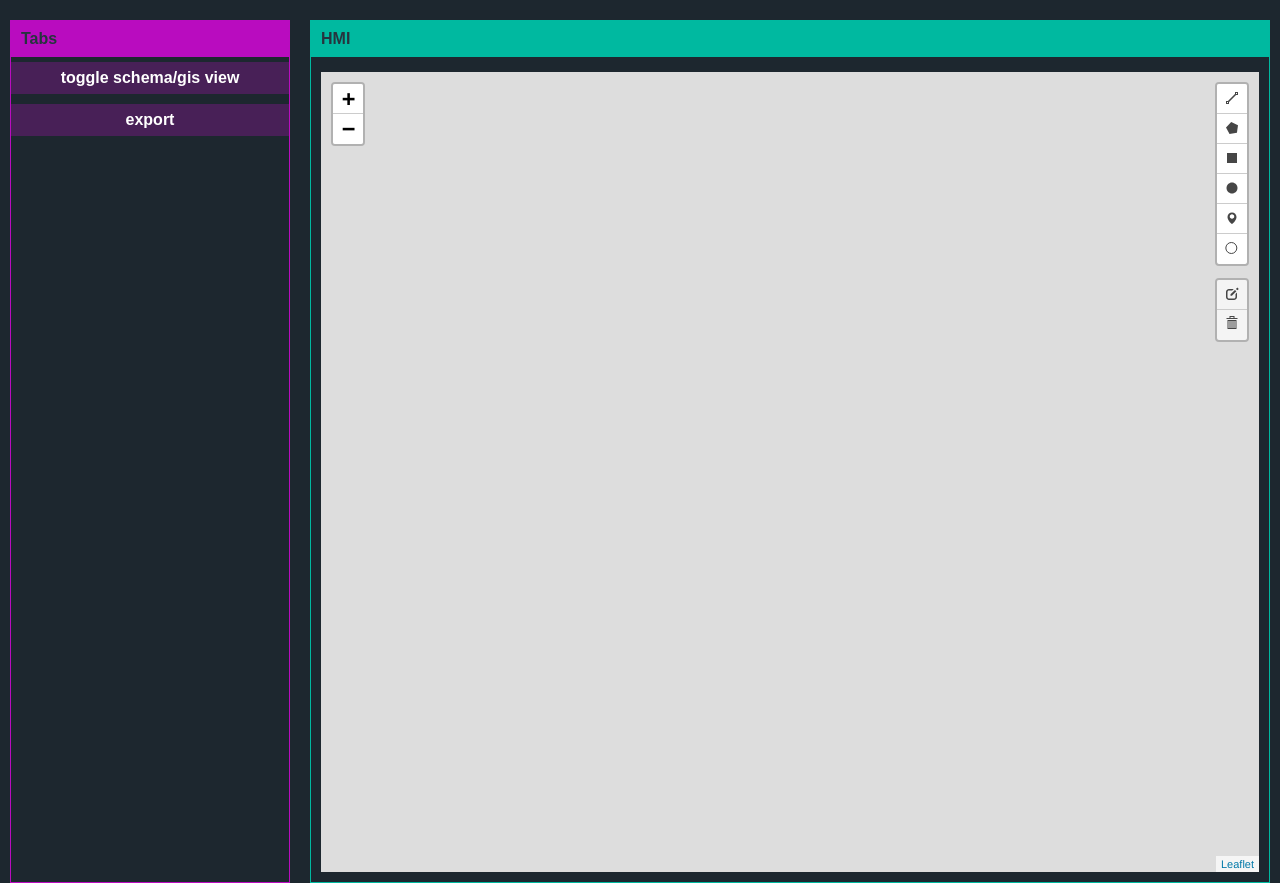
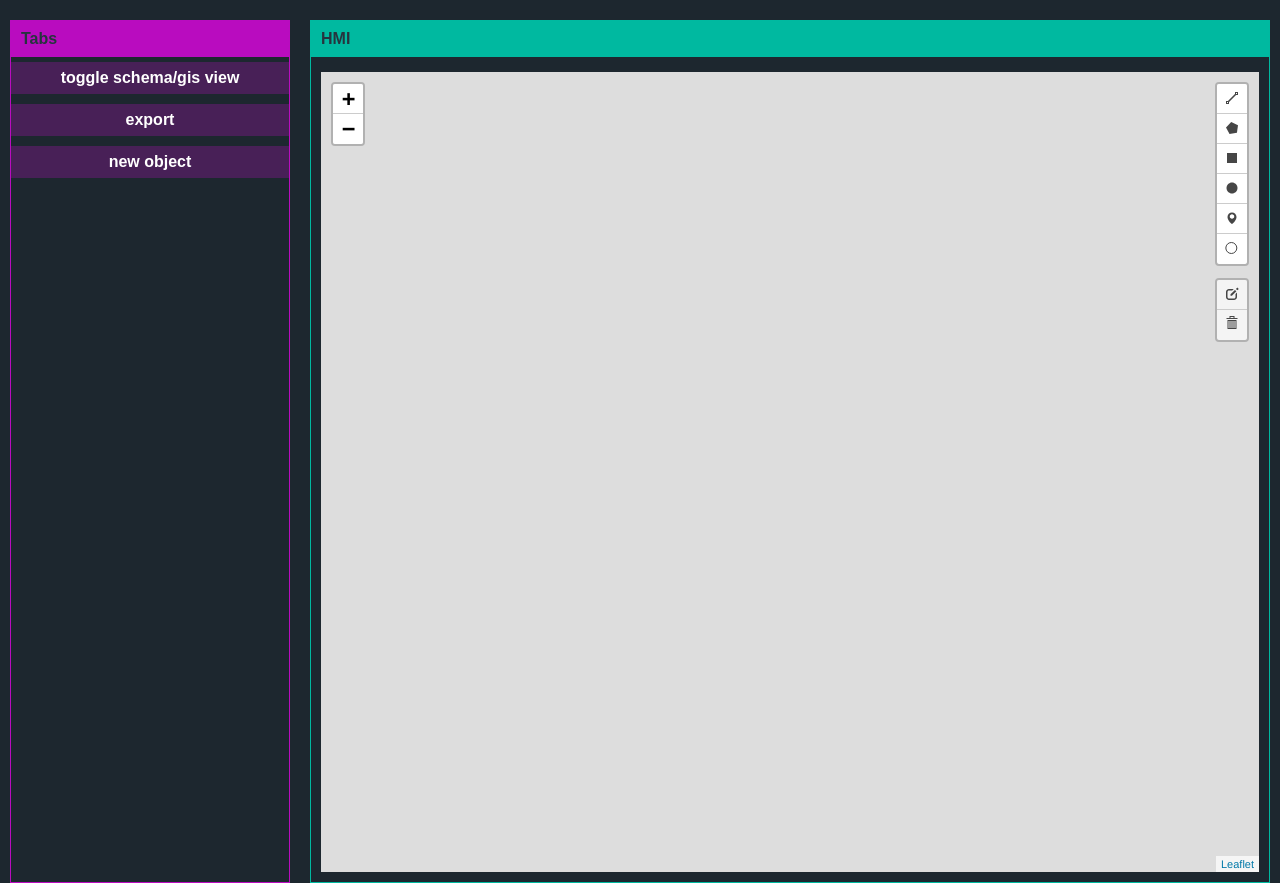
Before and after one commit to robidev/open_scada_dms, a Flask app: page / in a window 1280 px wide. Run offline with Flask 2, Linux system fonts and the light colour scheme.

Commit message:
added adding/editing svg objects

```diff
--- a/client/static/client.js
+++ b/client/static/client.js
@@ -1,4 +1,5 @@
 var socket, schema_leafletmap, schema_svgRoot, schema_in_view, svglayer, gis_svgRoot, gis_in_view, gis_map, geojsonlayer, editableLayers;
+var moving_object;
 
 function init_gis(){
   geojsonlayer = {};
@@ -116,19 +117,36 @@ function init_schema(){
   geojsonlayer = L.geoJSON().addTo(schema_leafletmap);
 
   schema_leafletmap.on(L.Draw.Event.CREATED, addItem);
-  schema_leafletmap.on(L.Draw.Event.EDITED, function(e){
-    console.log(e);
-  });
-  schema_leafletmap.on(L.Draw.Event.DRAWSTART, function(e){
-    console.log(e);
-  });
-  schema_leafletmap.on(L.Draw.Event.EDITMOVE, function(e){
-    console.log(e);
-  });
   schema_leafletmap.on('moveend', update_schema);
   schema_leafletmap.on('zoomend', update_schema);
   schema_leafletmap.setZoom(0);
   //schema_leafletmap.fitBounds(bounds);
+
+  moving_object = null;
+
+  schema_leafletmap.on('click', function(a){
+    if(moving_object != null && a.originalEvent.ignore !== true)
+    {
+      moving_object.enable_move = false;
+      schema_leafletmap.off('mousemove',moveobj);
+      moving_object = null;
+    }
+  });
+}
+
+//var wrap_moveobj = function(e){ moveobj(e,aa);};
+var moveobj = function (d) {
+  if(this.enable_move == true){
+    bounds = this._bounds;
+    var g1 = (bounds._northEast.lat - bounds._southWest.lat)/2;
+    var g2 = (bounds._northEast.lng - bounds._southWest.lng)/2;
+    var dif1 = d.latlng.lat - g1;
+    var dif2 = d.latlng.lat + g1;
+    var dif3 = d.latlng.lng - g2;
+    var dif4 = d.latlng.lng + g2;
+
+    this.setBounds([[dif1,dif3],[dif2,dif4]]);
+  }
 }
 
 function addItem(e) {
@@ -215,7 +233,6 @@ $(document).ready(function() {
   document.getElementById("mmi_svg").style.display = "block";
   document.getElementById("gis_map").style.display = "none";
 
-  //add info to the ied/datamodel tab
   socket.on('svg_value_update_event_on_schema', function (data) {
     //event gets called from server when svg data is updated, so update the svg
     var element = data['element'];
@@ -332,11 +349,47 @@ function svg_add_to_schema(x, y, x2, y2, svgString, svgId) {
   schema_svgRoot[svgId] = new DOMParser().parseFromString(svgString, "image/svg+xml").documentElement;
   var dimension = "0 0 " + (x2-x).toString() + " " + (y2-y).toString();// dimension matches svgOverlay size, to create 1-to-1 pixel mapping
   schema_svgRoot[svgId].setAttribute('viewBox', dimension );
-  L.svgOverlay(schema_svgRoot[svgId], [ [ y,x], [ y2,x2 ] ]).addTo(schema_leafletmap);
+
+  options = {
+    'interactive': true,
+  };
+  var aa = L.svgOverlay(schema_svgRoot[svgId], [ [ y,x], [ y2,x2 ] ], options).addTo(schema_leafletmap);
   //console.log("x:" + x + " y:" + y + " x2:" + x2 + " y2:" + y2);
   schema_svgRoot[svgId].id = svgId;
+  schema_svgRoot[svgId].svgOverlay = aa;
+  aa.enable_move = false;
+  aa.on('click', function(d) {
+    if(d.target.enable_move != null && moving_object == null){
+      if(d.target.enable_move == false){
+        d.target.enable_move = true;
+        moving_object = aa;
+        schema_leafletmap.on('mousemove',moveobj.bind(aa));
+        d.originalEvent.ignore = true;  //custom propery for this event, to prevent triggering the global one
+      } else {
+        d.target.enable_move = false;
+        moving_object = null;
+        schema_leafletmap.off('mousemove',moveobj);
+      }
+    }
+  });
   return schema_svgRoot[svgId];
 }
+
+
+function newSchemaObject(){
+  if(moving_object != null)
+  {
+    moving_object.enable_move = false;
+    schema_leafletmap.off('mousemove',moveobj);
+    moving_object = null;
+  }
+  var aa = svg_add_to_schema(0, 0, 100, 100, '<svg xmlns="http://www.w3.org/2000/svg"><rect width="100" height="100" /></svg>', "_12345");
+  aa.svgOverlay.enable_move = true;
+  moving_object = aa.svgOverlay;
+  schema_leafletmap.on('mousemove',moveobj.bind(aa.svgOverlay));
+
+}
+
 
 var update_gis = function(){
   //pos = gis_map.getCenter();
@@ -354,7 +407,35 @@ function svg_add_to_gis(x, y, x2, y2, svgString, svgId, location) {
   var lo = location['width']/2;
   var longtitude = location['coordinates'][0];
   var latitude = location['coordinates'][1];
-  L.svgOverlay(gis_svgRoot[svgId], [ [ latitude-la,longtitude-lo], [ latitude+la,longtitude+lo ] ]).addTo(gis_map);
+
+  options = {
+    'interactive': true,
+  };
+  var aa = L.svgOverlay(gis_svgRoot[svgId], [ [ latitude-la,longtitude-lo], [ latitude+la,longtitude+lo ] ], options).addTo(gis_map);
+
+  aa.enable_move = false;
+
+  aa.on('click', function(d) {
+    if(d.target.enable_move == false){
+      d.target.enable_move = true;
+    } else {
+      d.target.enable_move = false;
+    }
+  });
+
+  aa.on('mousemove', function(d) {
+    if(d.target.enable_move == true){
+      bounds = this._bounds;
+      var g1 = (bounds._northEast.lat - bounds._southWest.lat)/2;
+      var g2 = (bounds._northEast.lng - bounds._southWest.lng)/2;
+      var dif1 = d.latlng.lat - g1;
+      var dif2 = d.latlng.lat + g1;
+      var dif3 = d.latlng.lng - g2;
+      var dif4 = d.latlng.lng + g2;
+
+      this.setBounds([[dif1,dif3],[dif2,dif4]]);
+    }
+  });
 
   gis_svgRoot[svgId].id = svgId;
   return gis_svgRoot[svgId];
--- a/client/templates/index.html
+++ b/client/templates/index.html
@@ -40,6 +40,7 @@
     <h2 class='h2 magenta'>Tabs</h2>
     <button onclick="toggle_view()" class="controlBtn">toggle schema/gis view</button>
     <button onclick="exportGeoJSON(editableLayers);" class="controlBtn">export</button>
+    <button onclick="newSchemaObject();" class="controlBtn">new object</button>
   </div>
   <div class="column middle">
     <h2 class='h2 teal'>HMI</h2>
```
